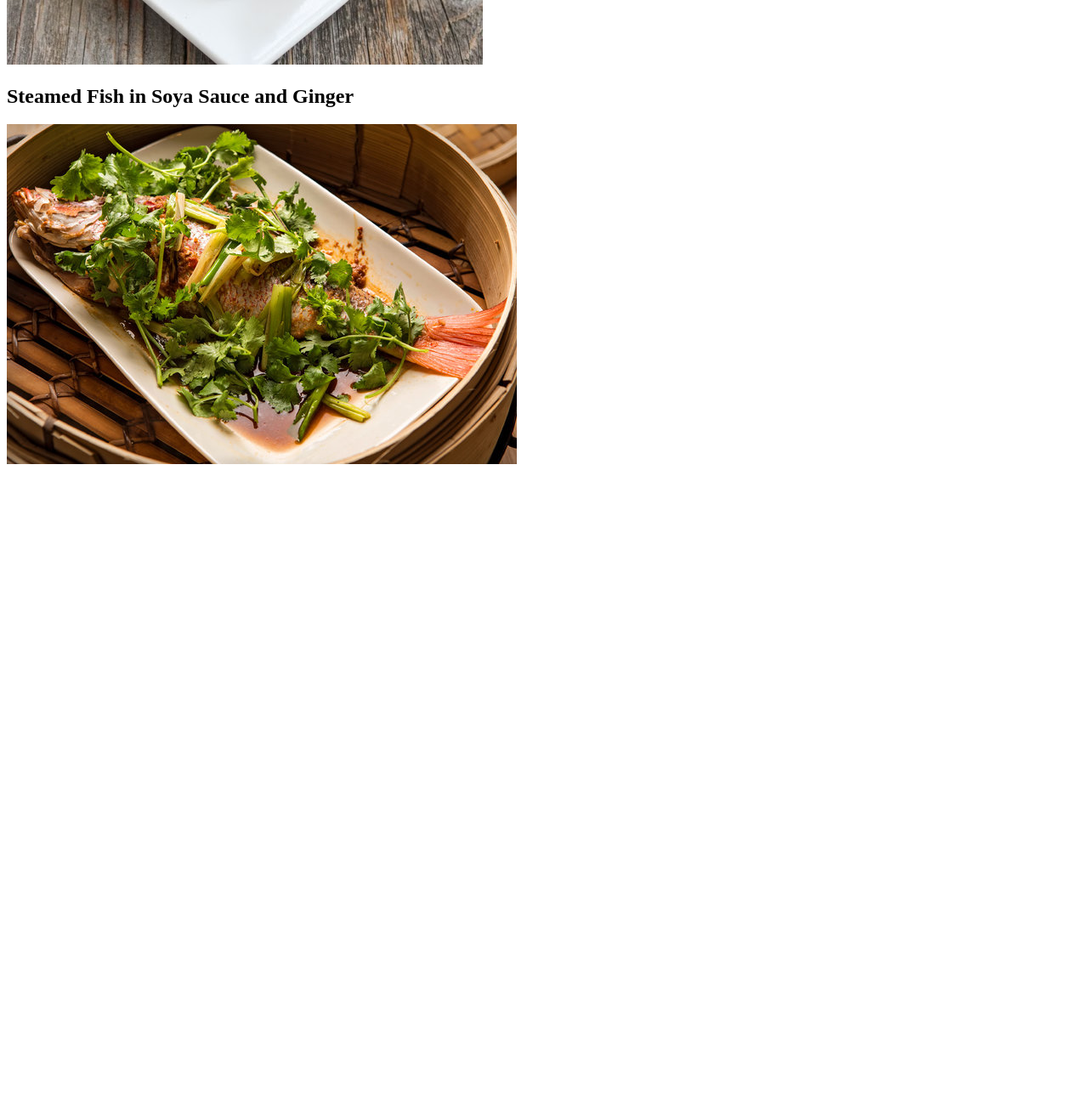
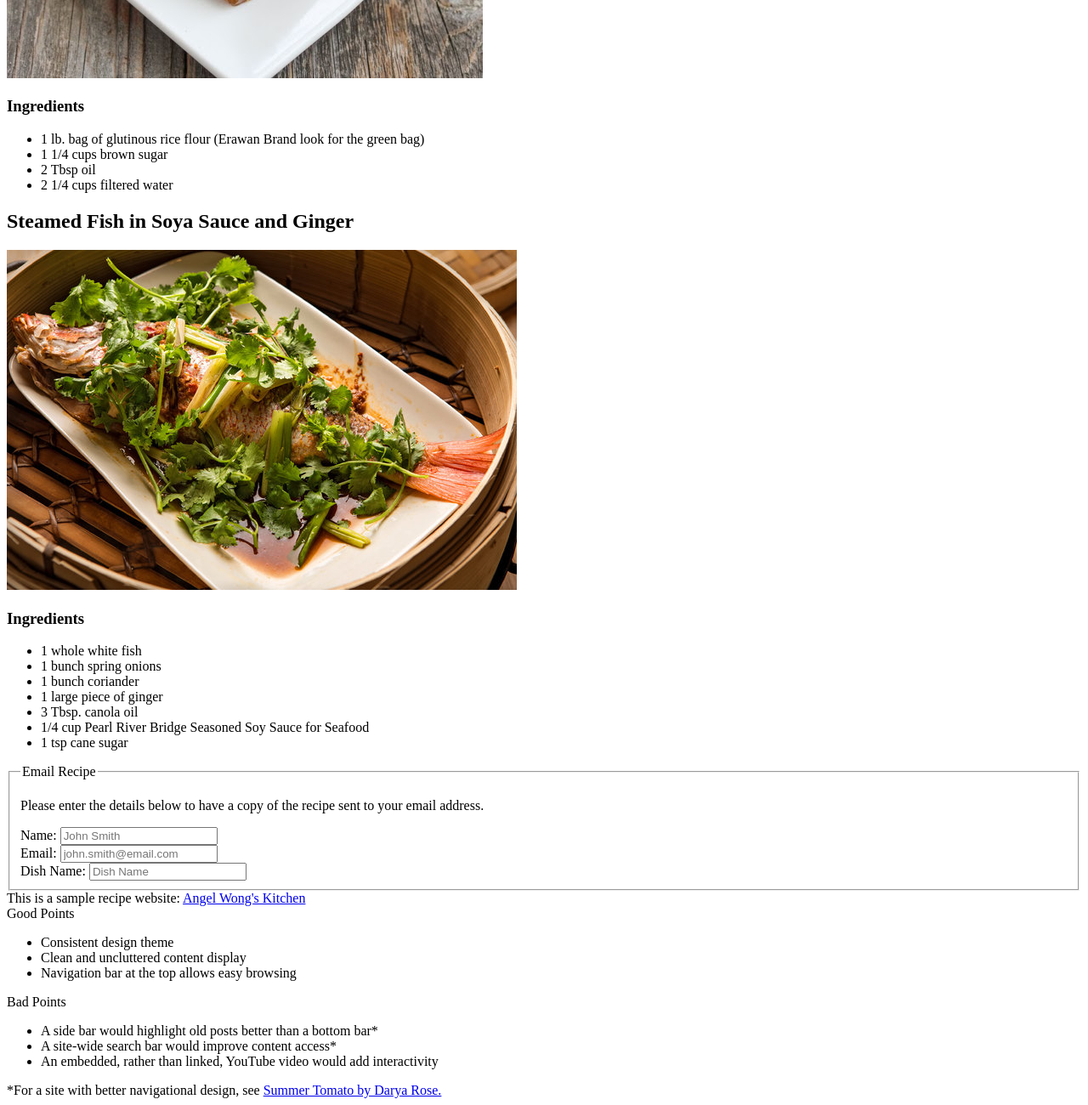
Before and after one commit to tamietta/phase-0-website, a plain HTML site: page index.html in a window 1280 px wide. Shown: the part 651-1951 px from the top of the page at 85% size. Before the commit the page ends 1209 px from the top, so only its background shows below. Drawn offline with Linux system fonts and the light colour scheme.

Commit message:
Complete website in index.html

```diff
--- a/index.html
+++ b/index.html
@@ -1,24 +1,90 @@
 <!DOCTYPE html>
 <html>
 <head>
-	<title>Welcome!</title>
+	<title>Chinese New Year Recipes</title>
 </head>
 <body>
 	<section>
+		<h1>Welcome to Chinese New Year Recipes</h1>
+		<p>Learn to make two dishes to celebrate the Chinese New Year.</p>
+		<p>Click on the image to watch a video of the dish being made.</p>
+
+		<section>
+			<h2>Nian Gao (Chinese New Year Cake)</h2>
+			<a href="https://www.youtube.com/watch?v=a0h8gsHKFBM"><img src="nian-gao.jpg" alt="nian gao"></a>
+			<h3>Ingredients</h3>
+			<ul>
+				<li>1 lb. bag of glutinous rice flour (Erawan Brand look for the green bag)</li>
+				<li>1 1/4 cups brown sugar</li>
+				<li>2 Tbsp oil</li>
+				<li>2 1/4 cups filtered water</li>
+			</ul>
+		</section>
+
+		<section>
+			<h2>Steamed Fish in Soya Sauce and Ginger</h2>
+			<a href="https://www.youtube.com/watch?v=stIzBl9vQo4"><img src="fish-soya-ginger.jpg" alt="steamed fish in soya sauce and ginger"></a>
+			<h3>Ingredients</h3>
+			<ul>
+				<li>1 whole white fish</li>
+				<li>1 bunch spring onions</li>
+				<li>1 bunch coriander</li>
+				<li>1 large piece of ginger</li>
+				<li>3 Tbsp. canola oil</li>
+				<li>1/4 cup Pearl River Bridge Seasoned Soy Sauce
+				for Seafood</li>
+				<li>1 tsp cane sugar</li>
+			</ul>
+		</section>
+
+		<form>
+			<fieldset>
+				<legend>Email Recipe</legend>
+				<p>Please enter the details below to have a copy of the recipe sent to your email address.</p>
+				<div>
+					<label>Name:</label>
+					<input type="text" name="name" placeholder="John Smith">
+				</div>
+				<div>
+					<label>Email:</label>
+					<input type="email" name="email" placeholder="john.smith@email.com">
+				</div>
+				<div>
+					<label>Dish Name:</label>
+					<input list="dish" name="dish" placeholder="Dish Name">
+						<datalist id="dish">
+							<option value="Nian Gao (Chinese New Year Cake)">
+							</option>
+							<option value="Steamed Fish in Soya Sauce and Ginger"></option>
+						</datalist>
+				</div>
+			</fieldset>
+		</form>
+	</section>
+	<aside>
 		<div>
-			<h1>Welcome to Chinese New Year Recipes</h1>
-			<p>Learn to make two dishes to celebrate the Chinese New Year.<br>Click on the image to watch a video of the dish being made!</p>
+			<span>This is a sample recipe website:</span>
+			<a href="http://www.angelwongskitchen.com">Angel Wong's Kitchen</a>
 		</div>
-
 		<div>
-			<h2>Nian Gao (Chinese New Year Cake)</h2>
-			<a href="nian-gao.html"><img src="nian-gao.jpg"></a>
+			<span>Good Points</span>
+			<ul>
+				<li>Consistent design theme</li>
+				<li>Clean and uncluttered content display</li>
+				<li>Navigation bar at the top allows easy browsing</li>
+			</ul>
 		</div>
-
 		<div>
-			<h2>Steamed Fish in Soya Sauce and Ginger</h2>
-			<a href="fish-soya-ginger.html"><img src="fish-soya-ginger.jpg"></a>
+			<span>Bad Points</span>
+			<ul>
+				<li>A side bar would highlight old posts better than a bottom bar*</li>
+				<li>A site-wide search bar would improve content access*</li>
+				<li>An embedded, rather than linked, YouTube video would add interactivity</li>
+			</ul>
 		</div>
-	</section>
+		<footer>
+			<span>*For a site with better navigational design, see <a href="http://www.summertomato.com/">Summer Tomato by Darya Rose.</a></span>
+		</footer>
+	</aside>
 </body>
 </html>
```
